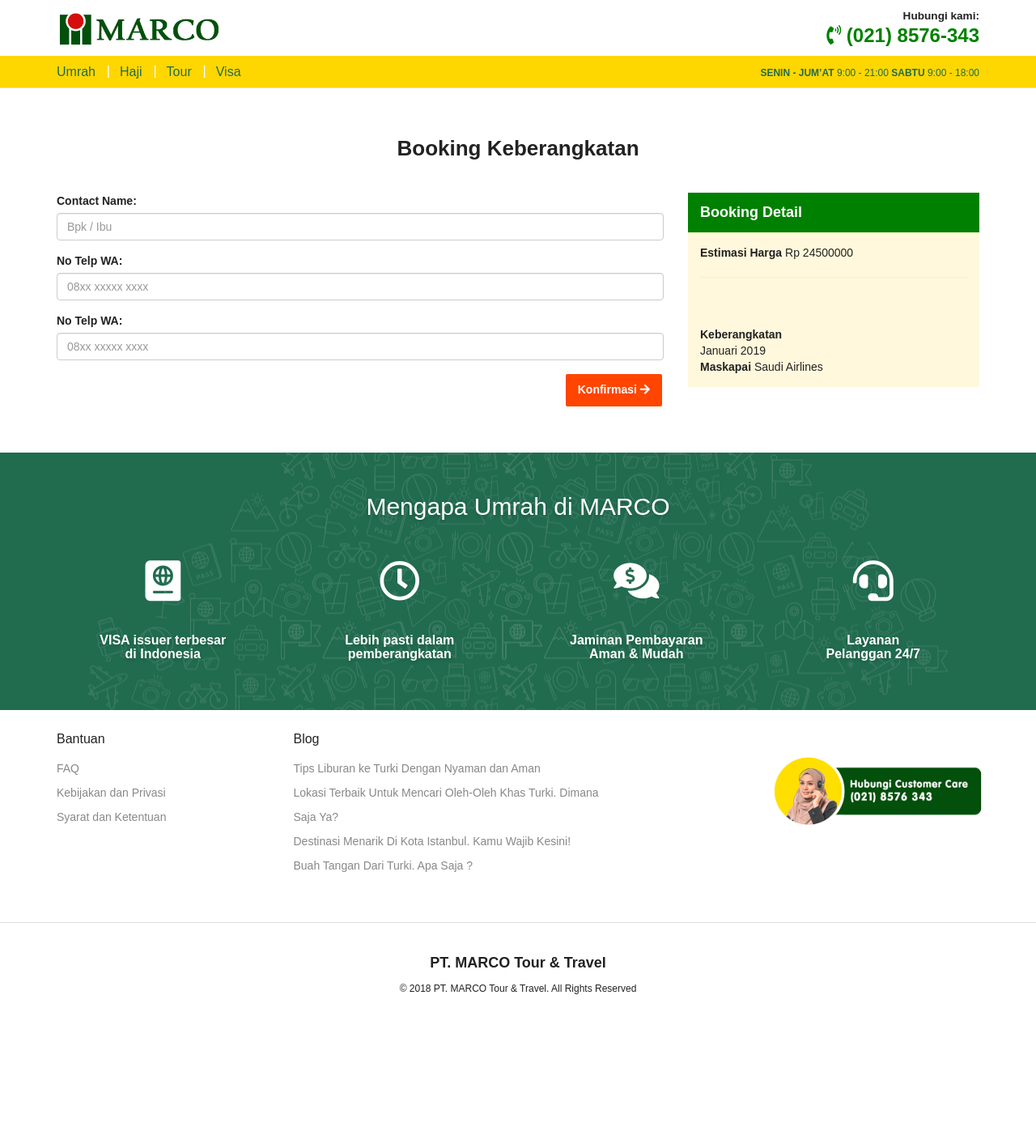
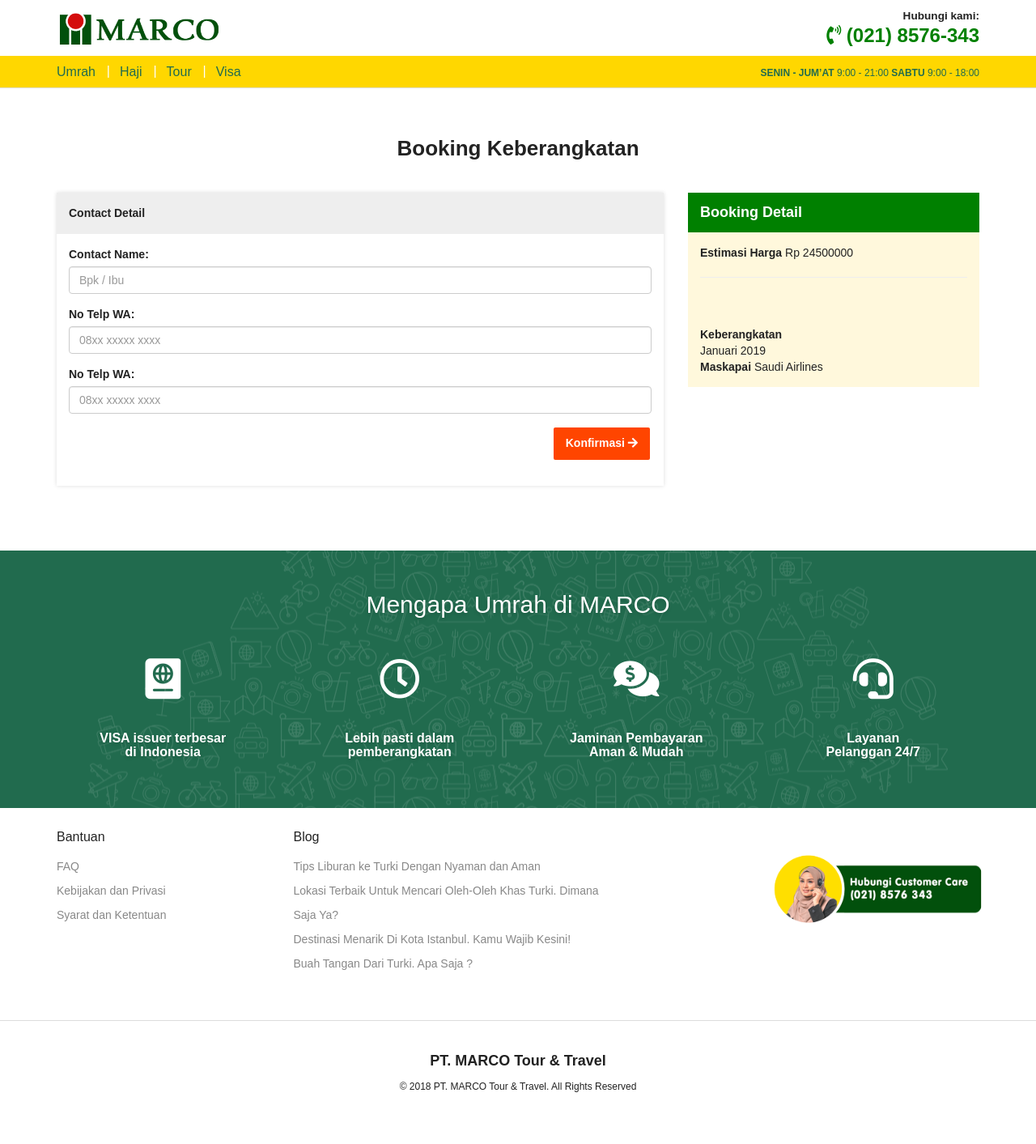
Before and after one commit to kemtol/marco, a Jekyll site: the page built from pages/booking.html, in a window 1280 px wide. Shown: the whole page at 81% size. Built offline with Jekyll 4.4.1, drawn with Linux system fonts in a browser that asks for light colours; nearby versions of some CDN libraries; a script that is not in the unit is left out; before the commit the page ends 1292 px from its top, so only the background shows below that.

Commit message:
Update booking.html

```diff
--- a/pages/booking.html
+++ b/pages/booking.html
@@ -10,6 +10,10 @@ layout: default
     </div>
 
     <div class="col-xs-12 col-md-8 a1">
+      <div class="a1-content">
+        <div class="panel panel-default" id="itenary" style="display: block;">
+          <div class="panel-heading">Contact Detail</div>
+          <div class="panel-body">
             <form class="form-horizontal">
               <fieldset>
                 <!-- Text input-->
@@ -46,6 +50,9 @@ layout: default
               </fieldset>
             </form>
           </div>
+        </div>
+      </div>
+    </div>
 
     <div class="col-xs-12 col-md-4 a2">
       <div class="b1 c1">
```
Also changed, not shown: other parts of pages/booking.html (+1 -1 lines). Lines whose indentation alone changed are shown as unchanged.
